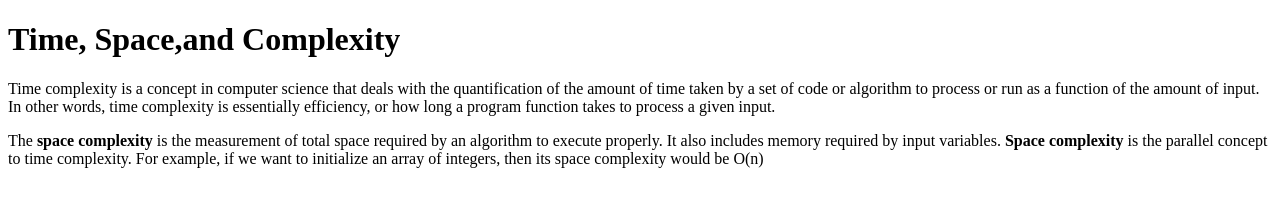
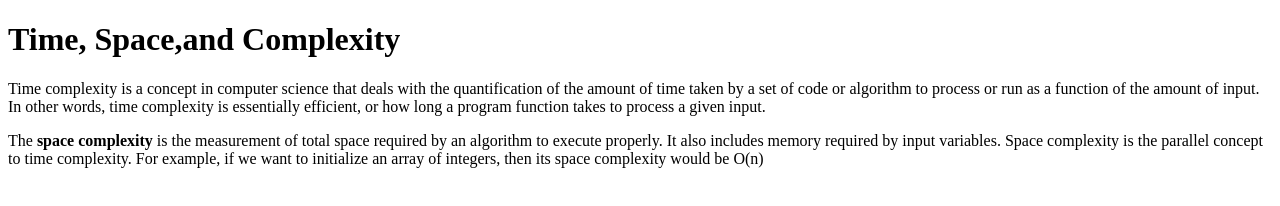
Before and after one commit to acciojob/time-and-space-complexity-ksrilaya, a website: page main.html in a window 1280 px wide. Drawn offline with Linux system fonts and the light colour scheme.

Commit message:
created a submission

```diff
--- a/main.html
+++ b/main.html
@@ -10,11 +10,11 @@
 	<h1>Time, Space,and Complexity</h1>
 	<p>
 		Time complexity is a concept in computer science that deals with the quantification of the amount of time taken by a set of code or algorithm to process or run as a function of the amount of input.
-		In other words, time complexity is essentially efficiency, or how long a program function takes to process a given input.
+		In other words, time complexity is essentially efficient, or how long a program function takes to process a given input.
 	</p>
 	<p>
 		The <b>space complexity</b> is the measurement of total space required by an algorithm to execute properly. It also includes memory required by input variables.
-		<b>Space complexity</b> is the parallel concept to time complexity. For example, if we want to initialize an array of integers, then its space complexity would be O(n)
+		Space complexity is the parallel concept to time complexity. For example, if we want to initialize an array of integers, then its space complexity would be O(n)
 	</p>
 		<!-- the entire body must be written by student -->
     <script type="text/javascript" src="./script.js">
```
